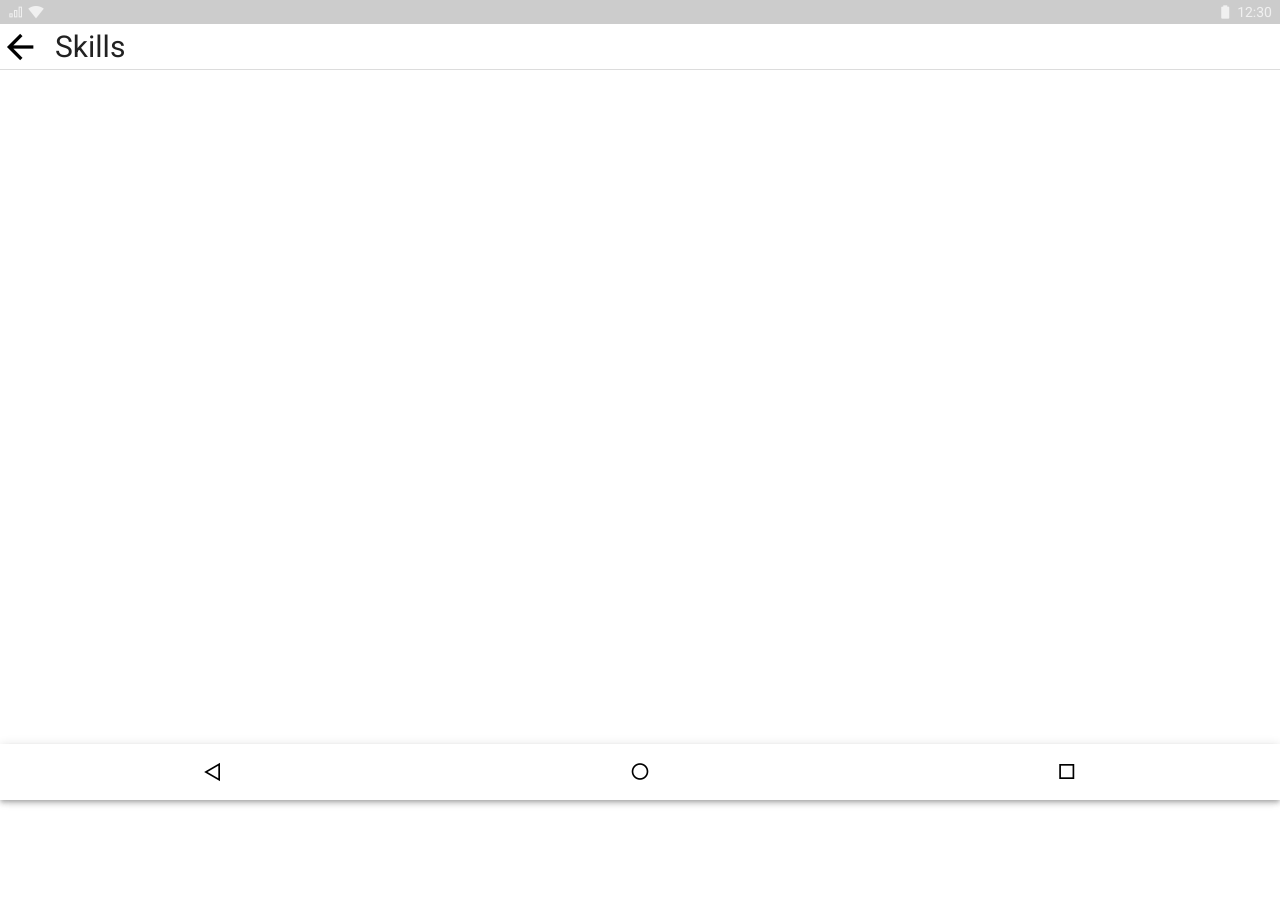
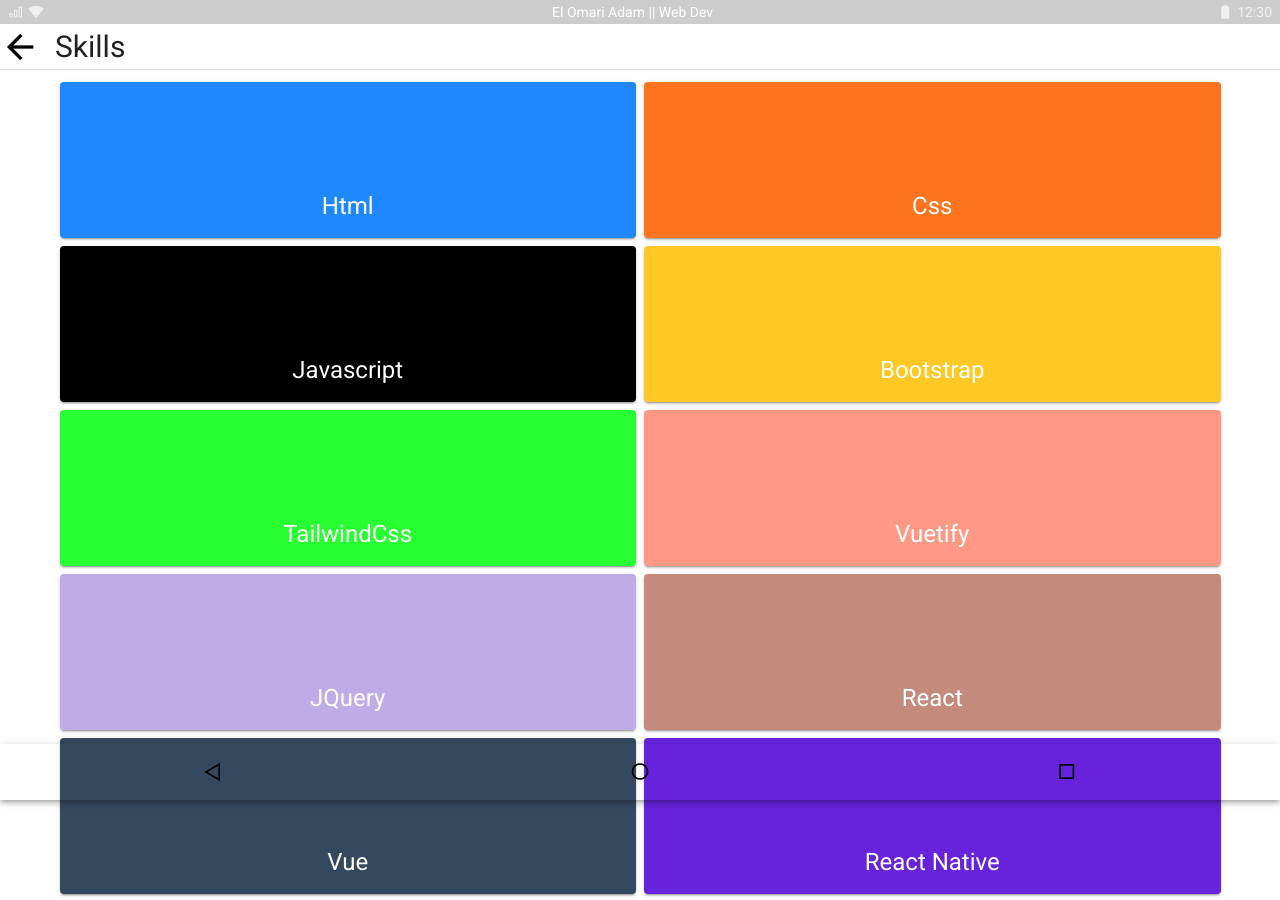
Before and after one commit to AdamELO/win10, a Vue app: page /mobile/skills in a window 1280 px wide. Shown: the top 900 px of the page. Before the commit the page ends 800 px from the top, so only its background shows below. Built offline with nearby package versions, Linux system fonts and the light colour scheme.

Commit message:
mobile components

```diff
--- a/src/components/Explorer.vue
+++ b/src/components/Explorer.vue
@@ -13,8 +13,10 @@
     </v-system-bar>
     <div class="d-flex justify-space-between pt-1">
       <div class="d-flex flex-row justify-center align-center">
-        <v-icon @click="backwards()" class="ma-4" small>mdi-arrow-left</v-icon>
-        <v-icon @click="forwards()" class="ma-4" small>mdi-arrow-right</v-icon>
+        <v-icon @click="backwards()" class="ma-4 primary--text" small
+          >mdi-arrow-left</v-icon
+        >
+        <v-icon class="ma-4" small>mdi-arrow-right</v-icon>
       </div>
       <v-toolbar class="mx-3 explorerBorder" dense flat>
         <div class="d-flex">
@@ -120,11 +122,11 @@
       }
     },
     backwards() {
-      window.history.back();
+      this.$router.go(-1);
     },
-    forwards() {
-      window.history.forward();
-    },
+    // forwards() {
+    //   this.$router.go(1);
+    // },
   },
   computed: {
     routeProjectName() {
--- a/src/components/HomeMobile.vue
+++ b/src/components/HomeMobile.vue
@@ -102,8 +102,8 @@
 export default {
   data() {
     return {
-      currentTime: "",
-      currentDate: "",
+      currentTime: "Time",
+      currentDate: "Date",
     };
   },
   created() {
@@ -127,15 +127,7 @@
         "November",
         "December",
       ];
-      const dayNames = [
-        "Sunday",
-        "Monday",
-        "Tuesday",
-        "Wednesday",
-        "Thursday",
-        "Friday",
-        "Saterdat",
-      ];
+      const dayNames = ["Sun", "Mon", "Tue", "Wed", "Thu", "Fri", "Sat"];
 
       const day =
         today.getDate() >= 10 ? today.getDate() : "0" + today.getDate();
--- a/src/components/MobileBarBottom.vue
+++ b/src/components/MobileBarBottom.vue
@@ -1,6 +1,6 @@
 <template>
   <v-bottom-navigation class="bottom d-flex justify-space-around align-center">
-    <v-icon dense :color="iconColor"
+    <v-icon @click="goBack()" dense :color="iconColor"
       >mdi-triangle-outline mdi-rotate-270</v-icon
     >
     <v-icon dense :color="iconColor">mdi-circle-outline</v-icon>
@@ -19,6 +19,26 @@
       this.iconColor = "white";
     }
   },
+  methods: {
+    goBack() {
+      this.$store.commit("setPageTransition", "back");
+      this.$router.push({
+        name: "MainMobile",
+      });
+    },
+  },
+  computed: {
+    routeProjectName() {
+      let path = this.$route.path;
+      let projectName = path
+        .replace("/home/projects/", "")
+        .replaceAll("%20", " ");
+      return projectName;
+    },
+    currentRouteName() {
+      return this.$route.name.replace("Mobile", "");
+    },
+  },
 };
 </script>
 <style scoped>
--- a/src/components/MobileBarTop.vue
+++ b/src/components/MobileBarTop.vue
@@ -3,6 +3,8 @@
     <v-icon>mdi-signal-cellular-outline</v-icon>
     <v-icon>mdi-wifi-strength-4</v-icon>
     <v-spacer></v-spacer>
+    <span class="white--text">El Omari Adam || Web Dev</span>
+    <v-spacer></v-spacer>
     <v-icon>mdi-battery</v-icon>
     <span>12:30</span>
   </v-system-bar>
--- a/src/components/MobileExplorer.vue
+++ b/src/components/MobileExplorer.vue
@@ -1,11 +1,11 @@
 <template>
-  <div>
+  <div class="height">
     <MobileBarTop />
     <div class="d-flex borderBottom">
       <v-icon @click="goBack()" x-large color="black">mdi-arrow-left</v-icon>
       <span class="mobileRouteExplorer"> {{ currentRouteName }}</span>
     </div>
-    <div>
+    <div class="overfloww height">
       <slot></slot>
     </div>
     <MobileBarBottom />
@@ -51,4 +51,8 @@
 .borderBottom {
   border-bottom: gainsboro 1px solid;
 }
+.overfloww {
+  overflow-y: visible !important;
+  height: 100% !important;
+}
 </style>
--- a/src/components/WindowsBar.vue
+++ b/src/components/WindowsBar.vue
@@ -84,8 +84,8 @@
   },
   data() {
     return {
-      currentTime: "",
-      currentDate: "",
+      currentTime: "Time",
+      currentDate: "Date",
     };
   },
   created() {
--- a/src/views/About.vue
+++ b/src/views/About.vue
@@ -53,11 +53,8 @@
             <div class="text--primary font-weight-bold">
               Hello &#128587; !!! My name is Adam and I'm a FullStack Web
               Developer <br />
-              This is my portfolio where you can find my projects. <br />
-              I finished my web dev training in July and I'm currently looking
-              for a job/internship <br />
-              So if you're looking for a sympathic,curious and determined
-              fellow,<br />
+              I'm currently looking for a job/internship <br />
+              So if you're looking for a nice, curious and determined fellow,<br />
               Don't hesitate to contact me !!! <br />
               Why do I think I am the one you need ? Well, I don't fear bugs or
               problems, <br />
--- a/src/views/AboutMobile.vue
+++ b/src/views/AboutMobile.vue
@@ -1,6 +1,18 @@
 <template>
   <MobileExplorer>
-    <div class="about"></div>
+    <v-card flat>
+      <v-img src="@/assets/adam_avatar.png"></v-img>
+      <v-card-title class="d-flex justify-center"
+        >El Omari Adam || Web Developer</v-card-title
+      >
+      <v-card-text class="black--text">
+        Hello &#128587; !!! My name is Adam and I'm a FullStack Web Developer.
+        I'm currently looking for a job/internship So if you're looking for a
+        nice, curious and determined fellow Don't hesitate to contact me !!! Why
+        do I think I am the one you need ? Well, I don't fear bugs or problems,
+        I'm always looking to learn new things and understand how things work.
+      </v-card-text>
+    </v-card>
   </MobileExplorer>
 </template>
 <script>
--- a/src/views/Projects.vue
+++ b/src/views/Projects.vue
@@ -19,7 +19,7 @@
         <v-col cols="3" class="d-flex justify-center align-center">
           {{ project.projectName }}
         </v-col>
-        <v-col cols="5 d-flex justify-center align-center">
+        <v-col cols="5" class="d-flex justify-center align-center">
           <span
             class="mx-1"
             v-for="skills in project.framework"
--- /dev/null
+++ b/src/views/ProjectsShowMobile.vue
@@ -0,0 +1,3 @@
+<template>
+  <div>test</div>
+</template>
--- a/src/views/SkillsMobile.vue
+++ b/src/views/SkillsMobile.vue
@@ -1,6 +1,129 @@
 <template>
   <MobileExplorer>
-    <div class="skills"></div>
+    <v-container>
+      <v-row dense>
+        <v-col cols="6">
+          <v-card color="#1f88ff" dark>
+            <div class="d-flex flex-column align-center justify-center">
+              <v-avatar class="mt-3" size="80" tile>
+                <v-img src="@/assets/Skills/html5.png"></v-img>
+              </v-avatar>
+              <v-card-title class="text-h5">Html</v-card-title>
+            </div>
+          </v-card>
+        </v-col>
+        <v-col cols="6">
+          <v-card color="#ff751f" dark>
+            <div class="d-flex flex-column align-center justify-center">
+              <v-avatar class="mt-3" size="80" tile>
+                <v-img src="@/assets/Skills/css3.png"></v-img>
+              </v-avatar>
+              <v-card-title class="text-h5">Css</v-card-title>
+            </div>
+          </v-card>
+        </v-col>
+        <v-col cols="6">
+          <v-card color="#000000" dark>
+            <div class="d-flex flex-column align-center justify-center">
+              <v-avatar class="mt-3" size="80" tile>
+                <v-img src="@/assets/Skills/javascript.png"></v-img>
+              </v-avatar>
+              <v-card-title class="text-h5">Javascript</v-card-title>
+            </div>
+          </v-card>
+        </v-col>
+        <v-col cols="6">
+          <v-card color="#ffc824" dark>
+            <div class="d-flex flex-column align-center justify-center">
+              <v-avatar class="mt-3" size="80" tile>
+                <v-img src="@/assets/Skills/bootstrap.png"></v-img>
+              </v-avatar>
+              <v-card-title class="text-h5">Bootstrap</v-card-title>
+            </div>
+          </v-card>
+        </v-col>
+        <v-col cols="6">
+          <v-card color="#28ff33" dark>
+            <div class="d-flex flex-column align-center justify-center">
+              <v-avatar class="mt-3" size="80" tile>
+                <v-img src="@/assets/Skills/tailwind-css.png"></v-img>
+              </v-avatar>
+              <v-card-title class="text-h5">TailwindCss</v-card-title>
+            </div>
+          </v-card>
+        </v-col>
+        <v-col cols="6">
+          <v-card color="#ff9985" dark>
+            <div class="d-flex flex-column align-center justify-center">
+              <v-avatar class="mt-3" size="80" tile>
+                <v-img src="@/assets/Skills/vuetify.png"></v-img>
+              </v-avatar>
+              <v-card-title class="text-h5">Vuetify</v-card-title>
+            </div>
+          </v-card>
+        </v-col>
+        <v-col cols="6">
+          <v-card color="#beace6" dark>
+            <div class="d-flex flex-column align-center justify-center">
+              <v-avatar class="mt-3" size="80" tile>
+                <v-img src="@/assets/Skills/jquery.png"></v-img>
+              </v-avatar>
+              <v-card-title class="text-h5">JQuery</v-card-title>
+            </div>
+          </v-card>
+        </v-col>
+        <v-col cols="6">
+          <v-card color="#c48a7c" dark>
+            <div class="d-flex flex-column align-center justify-center">
+              <v-avatar class="mt-3" size="80" tile>
+                <v-img src="@/assets/Skills/react_64px.png"></v-img>
+              </v-avatar>
+              <v-card-title class="text-h5">React</v-card-title>
+            </div>
+          </v-card>
+        </v-col>
+        <v-col cols="6">
+          <v-card color="#35495e" dark>
+            <div class="d-flex flex-column align-center justify-center">
+              <v-avatar class="mt-3" size="80" tile>
+                <v-img src="@/assets/Skills/vue.png"></v-img>
+              </v-avatar>
+              <v-card-title class="text-h5">Vue</v-card-title>
+            </div>
+          </v-card>
+        </v-col>
+        <v-col cols="6">
+          <v-card color="#6723db" dark>
+            <div class="d-flex flex-column align-center justify-center">
+              <v-avatar class="mt-3" size="80" tile>
+                <v-img src="@/assets/Skills/react_native_64px.png"></v-img>
+              </v-avatar>
+              <v-card-title class="text-h5">React Native</v-card-title>
+            </div>
+          </v-card>
+        </v-col>
+        <v-col cols="6">
+          <v-card color="#ffcf7c" dark>
+            <div class="d-flex flex-column align-center justify-center">
+              <v-avatar class="mt-3" size="80" tile>
+                <v-img src="@/assets/Skills/php.png"></v-img>
+              </v-avatar>
+              <v-card-title class="text-h5">Php</v-card-title>
+            </div>
+          </v-card>
+        </v-col>
+        <v-col cols="6">
+          <v-card color="#b06243" dark>
+            <div class="d-flex flex-column align-center justify-center">
+              <v-avatar class="mt-3" size="80" tile>
+                <v-img src="@/assets/Skills/laravel_64px.png"></v-img>
+              </v-avatar>
+              <v-card-title class="text-h5">Laravel</v-card-title>
+            </div>
+          </v-card>
+        </v-col>
+      </v-row>
+    </v-container>
   </MobileExplorer>
 </template>
 <script>
```
Also changed, not shown: src/views/ProjectsMobile.vue (+22 -1 lines).
